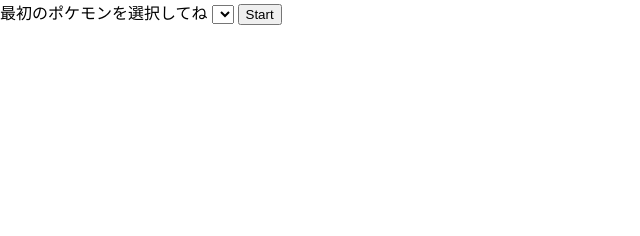
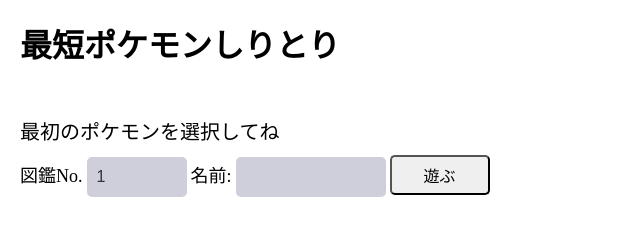
Before and after one commit to hamao0820/weakest-pokemon-word-chain, a plain HTML site: page index.html in a window 1280 px wide. Shown: the whole page, without its empty margins (0-640 px from the left). Drawn offline with Linux system fonts and the light colour scheme; no server answers.

Commit message:
add: input

```diff
--- a/index.html
+++ b/index.html
@@ -17,10 +17,24 @@
     <title>Weakest Pokemon Words Chain</title>
   </head>
   <body>
+    <h1>最短ポケモンしりとり</h1>
     <div class="container">
-      <label for="select">最初のポケモンを選択してね</label>
-      <select id="select"></select>
-      <button>Start</button>
+      <div class="input">
+        <div class="message">最初のポケモンを選択してね</div>
+        <label for="no-input">図鑑No.</label>
+        <input
+          name="no-input"
+          type="number"
+          id="no-input"
+          min="1"
+          max="1024"
+          step="1"
+          value="1"
+        />
+        <label for="name-select">名前:</label>
+        <select name="name-select" id="name-select"></select>
+        <button>遊ぶ</button>
+      </div>
       <div id="result"></div>
     </div>
     <script src="index.js"></script>
--- a/index.js
+++ b/index.js
@@ -13,7 +13,8 @@
 (async () => {
   const res = await fetch("data/zukan.json");
   const data = await res.json();
-  const $select = document.querySelector("#select");
+  const $select = document.querySelector("#name-select");
+  const $input = document.querySelector("#no-input");
   const noDist = {};
   data.data.forEach((p) => {
     const $option = document.createElement("option");
@@ -22,6 +23,29 @@
     $select.appendChild($option);
     noDist[p.no] = p.name;
   });
+
+  $input.addEventListener("change", (e) => {
+    $select.value = e.target.value;
+  });
+
+  $input.addEventListener("input", (e) => {
+    $select.value = e.target.value;
+  });
+
+  $input.addEventListener("blur", (e) => {
+    const v = Number(e.target.value);
+    if (v < 1) {
+      e.target.value = 1;
+    } else if (v > 1024) {
+      e.target.value = 1024;
+    }
+    $select.value = e.target.value;
+  });
+
+  $select.addEventListener("change", (e) => {
+    $input.value = e.target.value;
+  });
+
   const $button = document.querySelector("button");
   const $result = document.querySelector("#result");
   $button.addEventListener("click", async () => {
--- a/style.css
+++ b/style.css
@@ -1,10 +1,119 @@
 body {
   margin: 0;
   padding: 0;
+  height: 100vh;
+  display: flex;
+  flex-direction: column;
+}
+
+h1 {
+  margin: 20px 20px;
+}
+
+.input {
+  margin: 20px 20px;
+}
+
+.message {
+  font-size: 20px;
+  font-family: "ヒラギノ丸ゴ Pro";
+  margin: 10px 0;
+}
+
+label {
+  font-size: 18px;
+  margin: 20px 0 10px 0;
+  font-family: "ヒラギノ丸ゴ Pro";
 }
 
 .container {
-  height: 100vh;
+  height: 100%;
+  flex-grow: 1;
+  display: flex;
+  flex-direction: column;
+}
+
+#no-input {
+  background: #cfcedb;
+  height: 40px;
+  width: 80px;
+  border-radius: 5px;
+  position: relative;
+  z-index: 1;
+}
+
+#no-input::after {
+  position: absolute;
+  content: "";
+  width: 8px;
+  height: 8px;
+  right: 10px;
+  top: 50%;
+  transform: translateY(-50%) rotate(45deg);
+  border-bottom: 2px solid #fff;
+  border-right: 2px solid #fff;
+  z-index: -1;
+}
+
+input {
+  appearance: none;
+  -moz-appearance: none;
+  -webkit-appearance: none;
+  background: none;
+  border: none;
+  color: #333;
+  font-size: 16px;
+  width: 100%;
+  height: 100%;
+  padding: 0 10px;
+}
+
+#name-select {
+  text-align: center;
+  background: #cfcedb;
+  height: 40px;
+  width: 150px;
+  border-radius: 5px;
+  position: relative;
+  z-index: 1;
+}
+
+#name-select::after {
+  text-align: center;
+  position: absolute;
+  content: "";
+  width: 8px;
+  height: 8px;
+  right: 10px;
+  top: 50%;
+  transform: translateY(-50%) rotate(45deg);
+  border-bottom: 2px solid #fff;
+  border-right: 2px solid #fff;
+  z-index: -1;
+}
+
+select {
+  /* 初期化 */
+  text-align: center;
+  appearance: none;
+  -moz-appearance: none;
+  -webkit-appearance: none;
+  background: none;
+  border: none;
+  color: #333;
+  font-size: 16px;
+  width: 100%;
+  height: 100%;
+  padding: 0 10px;
+}
+
+button {
+  height: 40px;
+  width: 100px;
+  border-radius: 5px;
+  font-size: 16px;
+  font-family: "ヒラギノ丸ゴ Pro";
+  cursor: pointer;
 }
 
 #result {
```
